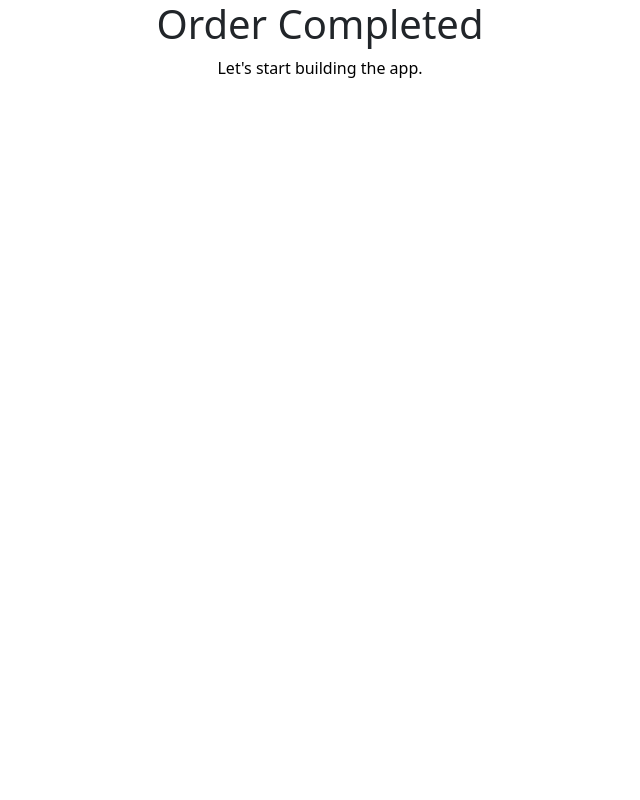
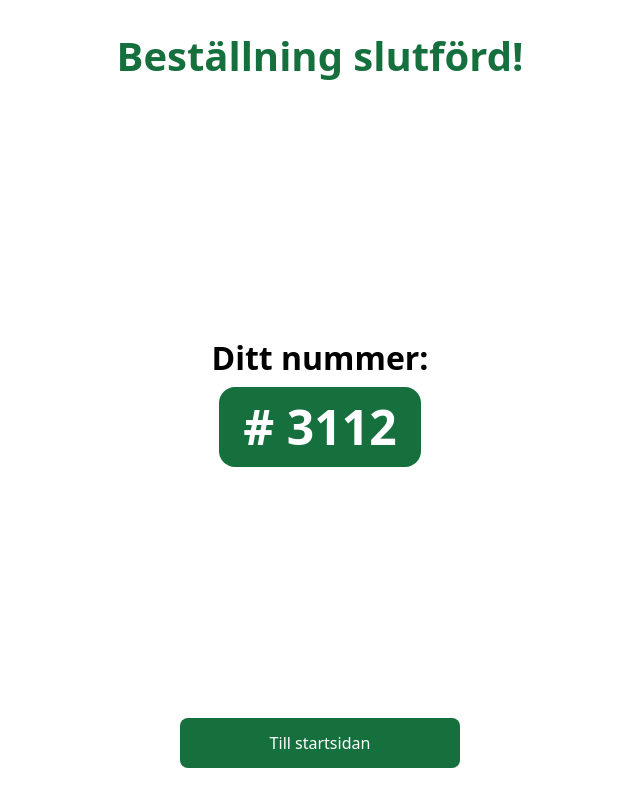
Before and after one commit to MMTTSEC/Orderapp, a React (Vite) app: page /order-completed in a window 1280 px wide. Shown: the whole page, without its empty margins (320-960 px from the left). Built offline with nearby package versions, Linux system fonts and the light colour scheme; a web font is replaced by a local one.

Commit message:
layout and styling for OrderCompleted

```diff
--- a/src/pages/order-pages/OrderCompleted.tsx
+++ b/src/pages/order-pages/OrderCompleted.tsx
@@ -1,12 +1,32 @@
 // Order 7 from our mockup
+import '../../styles/orderCompleted.css';
 OrderCompleted.route = {
   path: '/order-completed'
 };
 
 export default function OrderCompleted() {
+  const orderNumber = 3112;
 
   return <>
-    <h1>Order Completed</h1>
-    <p>Let's start building the app.</p>
+    <div className="order-completed-page">
+      <h1 className="oc-title">Beställning slutförd!</h1>
+
+      <div className="oc-center">
+        <h2 className="oc-subtitle">Ditt nummer:</h2>
+        <div className="oc-number-badge">
+          <span className="oc-number"># {orderNumber}</span>
+        </div>
+      </div>
+
+      <div className="oc-bottom">
+        <button
+          type="button"
+          className="btn oc-home-btn"
+          onClick={() => { window.location.href = "/"; }}
+        >
+          Till startsidan
+        </button>
+      </div>
+    </div>
   </>
 }
--- /dev/null
+++ b/src/styles/orderCompleted.css
@@ -0,0 +1,64 @@
+.order-completed-page {
+  min-height: 100vh;
+  display: flex;
+  flex-direction: column;
+  justify-content: space-between;
+  align-items: center;
+  padding: var(--spacing-mid);
+}
+
+.oc-title {
+  color: var(--color-primary);
+  font-weight: 700;
+  margin-top: 12px;
+}
+
+.oc-center {
+  width: 100%;
+  display: flex;
+  flex-direction: column;
+  align-items: center;
+  gap: var(--spacing-small);
+}
+
+.oc-subtitle {
+  color: var(--color-black);
+  font-weight: 700;
+  margin: 0;
+}
+
+.oc-number-badge {
+  background-color: var(--color-primary);
+  color: var(--color-white);
+  border-radius: 16px;
+  padding: 16px 24px;
+  min-width: 200px;
+  display: flex;
+  justify-content: center;
+  align-items: center;
+}
+
+.oc-number {
+  font-weight: 800;
+  font-size: 48px;
+  line-height: 1;
+}
+
+.oc-bottom {
+  width: 100%;
+  display: flex;
+  justify-content: center;
+  margin-bottom: 12px;
+}
+
+.oc-home-btn {
+  background-color: var(--color-primary);
+  color: var(--color-white);
+  border-radius: 8px;
+  padding: 12px 16px;
+  min-width: 280px;
+}
+
+.oc-home-btn:hover {
+  background-color: var(--color-primary-hover);
+}
```
